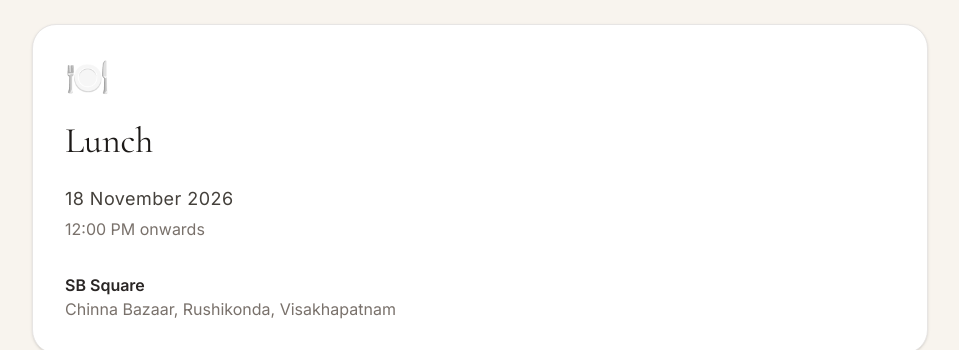
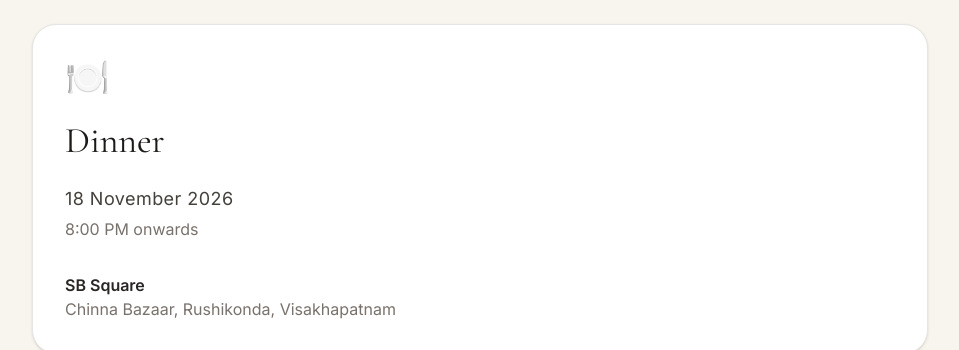
Before and after one commit to NikethVelala/NikSha, a Next.js app: page / in a window 1280 px wide. Shown: the part 5500-5850 px from the top of the page, without its empty margins (160-1119 px from the left). Built offline with nearby package versions, Linux system fonts and the light colour scheme.

Commit message:
Update reception to dinner at 8 PM

```diff
--- a/data/wedding.ts
+++ b/data/wedding.ts
@@ -9,16 +9,11 @@ export const wedding = {
     date: "18 November 2026",
     dateTime: "2026-11-18T10:30:00",
     time: "10:30 AM onwards",
-
     venue: {
       name: "SB Square",
       address: "Chinna Bazaar, Rushikonda, Visakhapatnam, Andhra Pradesh",
-
-  maps:
-  "https://www.google.com/maps/search/?api=1&query=SB+Square+Rushikonda+Visakhapatnam",
-
+      maps: "https://www.google.com/maps/search/?api=1&query=SB+Square+Rushikonda+Visakhapatnam",
       directionsLabel: "Open in Google Maps",
-
       note: "We can't wait to celebrate this special day with you.",
     },
   },
@@ -33,10 +28,10 @@ export const wedding = {
       address: "Chinna Bazaar, Rushikonda, Visakhapatnam",
     },
     {
-    title: "Lunch",
+      title: "Dinner",
       icon: "🍽️",
       date: "18 November 2026",
-    time: "12:00 PM onwards",
+      time: "8:00 PM onwards",
       venue: "SB Square",
       address: "Chinna Bazaar, Rushikonda, Visakhapatnam",
     },
@@ -44,50 +39,24 @@ export const wedding = {
 
   story: {
     title: "How It All Began",
-
-    intro:
-      "Some stories quietly begin long before we realize their meaning.",
-
+    intro: "Some stories quietly begin long before we realize their meaning.",
     paragraphs: [
       "We first met as classmates in school, sharing memories that seemed ordinary at the time.",
-
       "As life took us on different paths, we stayed in touch every now and then. Those occasional conversations slowly grew into a friendship built on trust, understanding, and laughter.",
-
       "Over time, friendship blossomed into love. Today, with grateful hearts, we begin the most beautiful chapter of our lives together.",
     ],
   },
 
   gallery: {
     title: "Our Journey",
-
-    subtitle:
-      "From classmates to best friends, from friendship to forever—every moment brought us closer to this beautiful day.",
-
+    subtitle: "From classmates to best friends, from friendship to forever—every moment brought us closer to this beautiful day.",
     images: [
-    {
-      src: "/images/gallery/photo1.jpg",
-      caption: "Where blessings and beautiful memories began.",
-    },
-    {
-      src: "/images/gallery/photo2.jpg",
-      caption: "Together, every celebration feels complete.",
-    },
-    {
-      src: "/images/gallery/photo3.jpg",
-      caption: "Finding happiness in the little moments.",
-    },
-    {
-      src: "/images/gallery/photo4.jpg",
-      caption: "Partners in every adventure.",
-    },
-    {
-      src: "/images/gallery/photo5.jpg",
-      caption: "Exploring life, hand in hand.",
-    },
-    {
-      src: "/images/gallery/photo6.jpg",
-      caption: "Forever begins with us.",
-    },
+      { src: "/images/gallery/photo1.jpg", caption: "Where blessings and beautiful memories began." },
+      { src: "/images/gallery/photo2.jpg", caption: "Together, every celebration feels complete." },
+      { src: "/images/gallery/photo3.jpg", caption: "Finding happiness in the little moments." },
+      { src: "/images/gallery/photo4.jpg", caption: "Partners in every adventure." },
+      { src: "/images/gallery/photo5.jpg", caption: "Exploring life, hand in hand." },
+      { src: "/images/gallery/photo6.jpg", caption: "Forever begins with us." },
     ],
   },
 };
```
Lines whose indentation alone changed are shown as unchanged.
